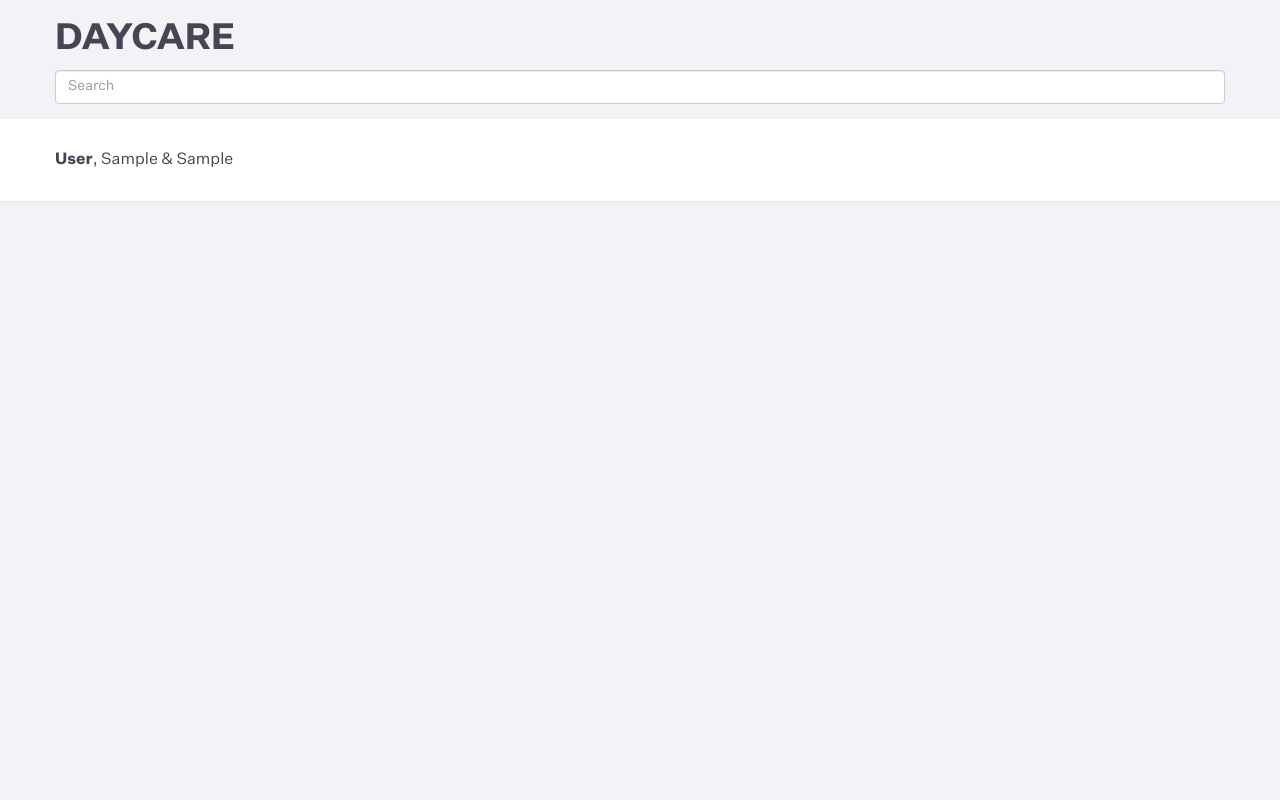
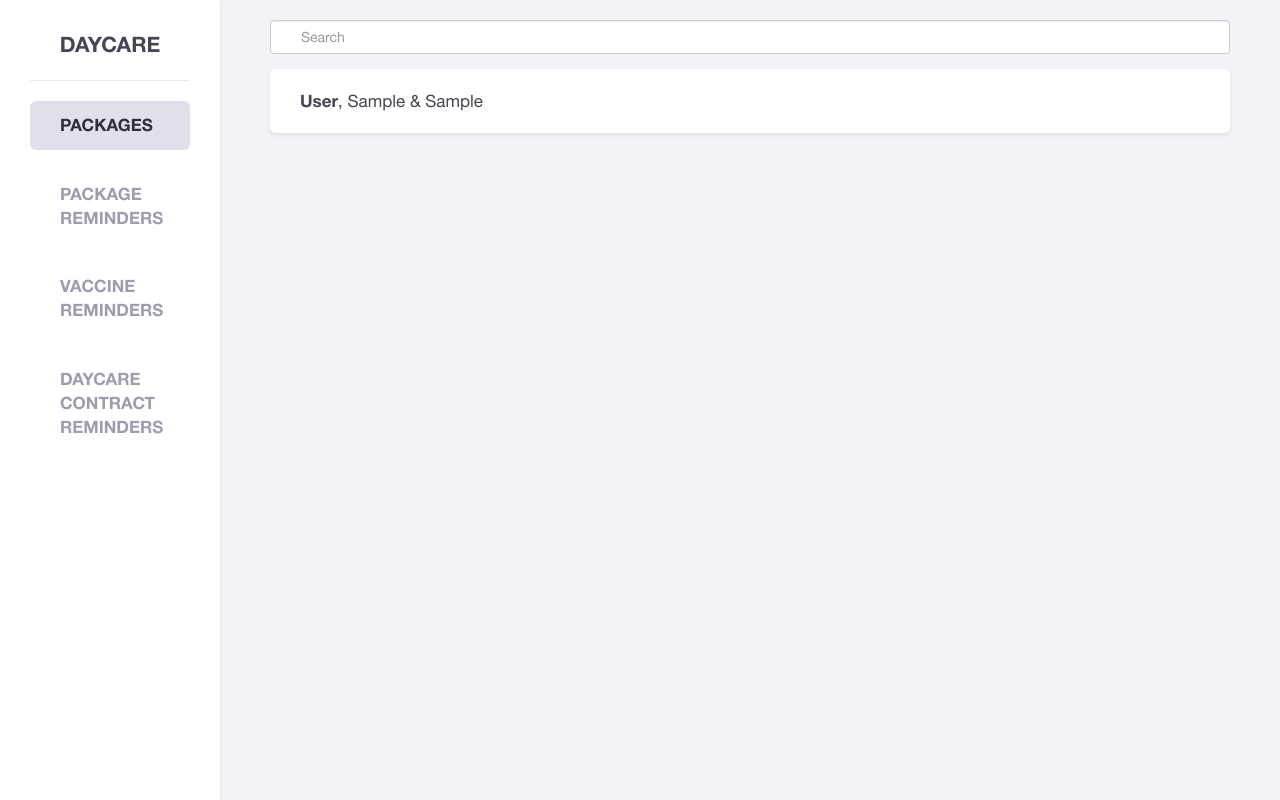
Before and after one commit to rae-zor-gbd/daycare, a PHP site: page / in a window 1280 px wide. Run offline with PHP 8.4, Linux system fonts and the light colour scheme; tables that the repository leaves empty hold one stand-in row (values such as "Sample post").

Commit message:
Continue UI development

```diff
--- a/assets/daycare.sql
+++ b/assets/daycare.sql
@@ -58,8 +58,6 @@ CREATE TABLE owners_packages (
   daysLeft INT(11) DEFAULT NULL,
   startDate DATE DEFAULT NULL,
   expirationDate DATE DEFAULT NULL,
-  informedDays DATETIME DEFAULT NULL,
-  informedExpiration DATETIME DEFAULT NULL,
   notes TEXT DEFAULT NULL,
   PRIMARY KEY (ownerPackageID),
   FOREIGN KEY (ownerID) REFERENCES owners(ownerID) ON DELETE CASCADE ON UPDATE CASCADE,
@@ -77,7 +75,6 @@ CREATE TABLE dogs_vaccines (
   dogID INT(11) NOT NULL,
   vaccineID INT(11) NOT NULL,
   dueDate DATE NOT NULL,
-  informedVaccines DATETIME DEFAULT NULL,
   PRIMARY KEY (dogID, vaccineID),
   FOREIGN KEY (dogID) REFERENCES dogs(dogID) ON DELETE CASCADE ON UPDATE CASCADE,
   FOREIGN KEY (vaccineID) REFERENCES vaccines(vaccineID) ON DELETE CASCADE ON UPDATE CASCADE
--- a/assets/navbar.php
+++ b/assets/navbar.php
@@ -1,4 +1,19 @@
 <nav>
+  <div class='nav-container'>
+    <a href='/'>
+      <div class='nav-logo'>
+        Daycare
+      </div>
+    </a>
+    <div class='nav-links'>
+      <a href='/'>
+        <div class='nav-link' id='packages'>Packages</div>
+        <div class='nav-link' id='reports'>Package Reminders</div>
+        <div class='nav-link' id='vaccines'>Vaccine Reminders</div>
+        <div class='nav-link' id='reports'>Daycare Contract Reminders</div>
+      </a>
+    </div>
+  </div>
 </nav>
 <div id='loading'>
   <div class='container'>
--- a/css/main.css
+++ b/css/main.css
@@ -1,26 +1,14 @@
 @font-face {
-  font-family:'Untitled Sans';
+  font-family:'Helvetica Neue';
   font-style:normal;
   font-weight:400;
-  src:url(/fonts/UntitledSans-Regular.woff) format('woff');
+  src:url(/fonts/HelveticaNeue-Regular.woff2) format('woff2');
 }
 @font-face {
-  font-family:'Untitled Sans';
-  font-style:normal;
-  font-weight:600;
-  src:url(/fonts/UntitledSans-Medium.woff) format('woff');
-}
-@font-face {
-  font-family:'Untitled Sans';
+  font-family:'Helvetica Neue';
   font-style:normal;
   font-weight:700;
-  src:url(/fonts/UntitledSans-Bold.woff) format('woff');
-}
-@font-face {
-  font-family:'Untitled Sans';
-  font-style:normal;
-  font-weight:800;
-  src:url(/fonts/UntitledSans-Black.woff) format('woff');
+  src:url(/fonts/HelveticaNeue-Bold.woff2) format('woff2');
 }
 :root {
   --base-color:240;
@@ -32,10 +20,9 @@
   --color-06:hsl(var(--base-color), 10%, 93%);
   --color-07:hsl(var(--base-color), 25%, 96%);
   --color-08:hsl(var(--base-color), 10%, 100%);
-  --font-family:'Untitled Sans', 'system-ui', 'Helvetica Neue', sans-serif;
+  --font-family:'Helvetica Neue', sans-serif;
   --font-size:17px;
   --font-weight-bold:700;
-  --font-weight-medium:600;
   --font-weight-regular:400;
   --spacer:30px;
 }
@@ -67,11 +54,30 @@ button {
   border:0;
   position:relative;
 }
+button, .nav-link {
+  transform:translateZ(0);
+  transition-duration:.3s;
+  transition-property:color;
+}
+button:hover {
+  color:var(--color-03);
+}
+input[type=checkbox]:hover {
+  cursor:pointer;
+}
 textarea {
   resize:none;
 }
 .container, .container-fluid {
   padding:0;
+}
+.container-fluid {
+  float:right;
+  margin:calc(var(--spacer)*(2/3)) calc(var(--spacer)*(5/3));
+  width:75%;
+}
+.form-control {
+  padding:calc(var(--spacer)/2) var(--spacer);
 }
 .loading-ring {
   display:inline-block;
@@ -123,22 +129,79 @@ textarea {
   display:table-cell;
   vertical-align:middle;
 }
+nav, .panel-group .panel {
+  box-shadow:rgb(0 0 0 / 8%) 0px 2px 4px 0px;
+}
+nav {
+  background-color:var(--color-08);
+  bottom:0;
+  float:left;
+  left:0;
+  padding:var(--spacer) var(--spacer) calc(var(--spacer)*(5/3));
+  position:fixed;
+  top:0;
+  width:calc(25% - calc(var(--spacer)*(10/3)));
+}
+.nav>li>a {
+  padding-left:25px;
+  padding-right:25px;
+}
+.nav-links, .panel-body {
+  border-top:1.5px solid var(--color-06);
+}
+.nav-links a .nav-link::before {
+  color:var(--color-01);
+  display:inline-block;
+  font-family:var(--icon-font-family);
+  font-size:125%;
+  font-weight:var(--font-weight-regular);
+  position:relative;
+  top:2px;
+  width:25%;
+}
+.nav-links a .nav-link.active::before {
+  color:var(--color-01);
+}
+.nav-link, .panel-group .panel {
+  border-radius:6px;
+}
+.nav-link {
+  color:var(--color-03);
+  font-weight:var(--font-weight-bold);
+  margin:calc(var(--spacer)/1.5) 0;
+  padding:calc(var(--spacer)/2.5) var(--spacer);
+  text-transform:uppercase;
+  -webkit-font-smoothing:antialiased;
+}
+.nav-link.active {
+  background-color:var(--color-05);
+  color:var(--color-01)!important;
+}
+.nav-link:hover {
+  color:var(--color-02);
+}
+.nav-logo {
+  font-size:125%;
+  font-weight:var(--font-weight-bold);
+  margin-bottom:calc(var(--spacer)/1.5);
+  text-align:center;
+  text-transform:uppercase;
+}
 .panel-body {
-  padding:0 0 var(--spacer) 0;
+  padding:calc(var(--spacer)/1.5) var(--spacer);
 }
 .panel-group .panel {
   border:0;
-  border-radius:0;
 }
 .panel-group .panel+.panel {
-  margin:0;
+  margin-top:calc(var(--spacer)/2);
 }
 .panel-heading {
-  padding:var(--spacer) 0;
+  padding:calc(var(--spacer)/1.5) var(--spacer);
 }
-.panel-owner:nth-child(even) {
-  background-color:var(--color-07);
-}
-.panel-owner:nth-child(odd) {
+.panel-owner {
   background-color:var(--color-08);
 }
+.panel-title {
+  font-size:var(--font-size);
+}
--- a/index.php
+++ b/index.php
@@ -1,6 +1,11 @@
 <?php
 include 'assets/config.php';
-$sql_owners="SELECT * FROM owners ORDER BY lastName, primaryOwner LIMIT 10";
+if (isset($_GET['search']) AND $_GET['search']!=='') {
+  $search=$_GET['search'];
+  $sql_owners="SELECT o.ownerID, lastName, primaryOwner, secondaryOwner, o.notes FROM owners o JOIN dogs d USING (ownerID) WHERE dogName LIKE '%$search%' OR lastName LIKE '%$search%' OR primaryOwner LIKE '%$search%' OR secondaryOwner LIKE '%$search%' GROUP BY o.ownerID, lastName, primaryOwner, secondaryOwner, o.notes ORDER BY lastName, primaryOwner LIMIT 12";
+} else {
+  $sql_owners="SELECT ownerID, lastName, primaryOwner, secondaryOwner, notes FROM owners ORDER BY lastName, primaryOwner LIMIT 12";
+}
 $result_owners=$conn->query($sql_owners);
 ?>
 <!DOCTYPE html>
@@ -8,20 +13,20 @@ $result_owners=$conn->query($sql_owners);
 <head>
   <title>Daycare</title>
   <?php include 'assets/header.php'; ?>
+  <script type='text/javascript'>
+  $(document).ready(function(){
+    $('#packages').addClass('active');
+  });
+  </script>
 </head>
 <body>
   <?php include 'assets/navbar.php'; ?>
-  <div class='container'>
-    <a href='/'>
-      <h1>Daycare</h1>
-    </a>
+  <div class='container-fluid'>
     <form action='' spellcheck='false'>
       <div class='form-group'>
         <input type='text' name='search' class='form-control' placeholder='Search'>
       </div>
     </form>
-  </div>
-  <div class='container-fluid'>
     <div class='panel-group' id='accordion'>
       <?php
       while ($row_owners=$result_owners->fetch_assoc()) {
@@ -30,21 +35,60 @@ $result_owners=$conn->query($sql_owners);
         <a class='accordion-toggle' data-toggle='collapse' data-parent='#accordion' data-target='#owner-" . $ownerID . "'>
         <div class='panel-heading'>
         <div class='panel-title'>
-        <div class='container'><strong>" . $row_owners['lastName'] . "</strong>, " . $row_owners['primaryOwner'];
+        <strong>" . $row_owners['lastName'] . "</strong>, " . $row_owners['primaryOwner'];
         if (isset($row_owners['secondaryOwner'])) {
           echo " & " . $row_owners['secondaryOwner'];
         }
         echo "</div>
         </div>
-        </div>
         </a>
         <div id='owner-" . $ownerID . "' class='panel-collapse collapse'>
         <div class='panel-body'>
-        <div class='container'>";
+        <div><strong>Packages</strong></div>
+        <div>";
+        $sql_packages="SELECT packageTitle, status, daysLeft, daysLeftWarning, startDate, expirationDate, expirationWarning, notes FROM owners_packages op JOIN packages p USING (packageID) WHERE ownerID='$ownerID' ORDER BY FIELD(status, 'Expired', 'Out of Days', 'Active', 'Not Started');";
+        $result_packages=$conn->query($sql_packages);
+        while ($row_packages=$result_packages->fetch_assoc()) {
+          echo "<div class='panel panel-";
+          if ($row_packages['status']==='Active') {
+            echo "success";
+          } elseif ($row_packages['status']==='Not Started') {
+            echo "info";
+          } elseif ($row_packages['status']==='Expired' OR $row_packages['status']==='Out of Days') {
+            echo "danger";
+          }
+          echo "'>
+          <div class='panel-heading'>" . $row_packages['packageTitle'] . "</div>
+          <div class='panel-body'>";
+          if (isset($row_packages['daysLeft']) AND $row_packages['daysLeft']!=='') {
+            echo "<div>" . $row_packages['daysLeft'] . " days left</div>";
+          }
+          if (isset($row_packages['expirationDate']) AND $row_packages['expirationDate']!=='') {
+            echo "<div>Expires " . date('M j, Y', strtotime($row_packages['expirationDate'])) . "</div>";
+          }
+          if (isset($row_packages['notes']) AND $row_packages['notes']!=='') {
+            echo "<div>Notes: " . $row_packages['notes'] . "</div>";
+          }
+          echo "</div>
+          </div>";
+        }
+        echo "</div>
+        </div>
+        <div class='panel-body'>
+        <div><strong>Pets</strong></div>";
         $sql_dogs="SELECT dogID, dogName, daycareContract, notes FROM dogs WHERE ownerID='$ownerID' ORDER BY dogName";
         $result_dogs=$conn->query($sql_dogs);
         while ($row_dogs=$result_dogs->fetch_assoc()) {
           echo $row_dogs['dogName'] . "<br>";
+        }
+        echo "</div>
+        <div class='panel-body'>
+        <div><strong>Owner Notes</strong></div>
+        <div>";
+        if (isset($row_owners['notes']) AND $row_owners['notes']!=='') {
+          echo $row_owners['notes'];
+        } else {
+          echo "<em>None</em>";
         }
         echo "</div>
         </div>
```
Also changed, not shown: fonts/HelveticaNeue-Bold.woff2 (added), fonts/HelveticaNeue-Regular.woff2 (added), fonts/UntitledSans-Black.woff (deleted), fonts/UntitledSans-Bold.woff (deleted), fonts/UntitledSans-Medium.woff (deleted), fonts/UntitledSans-Regular.woff (deleted).
